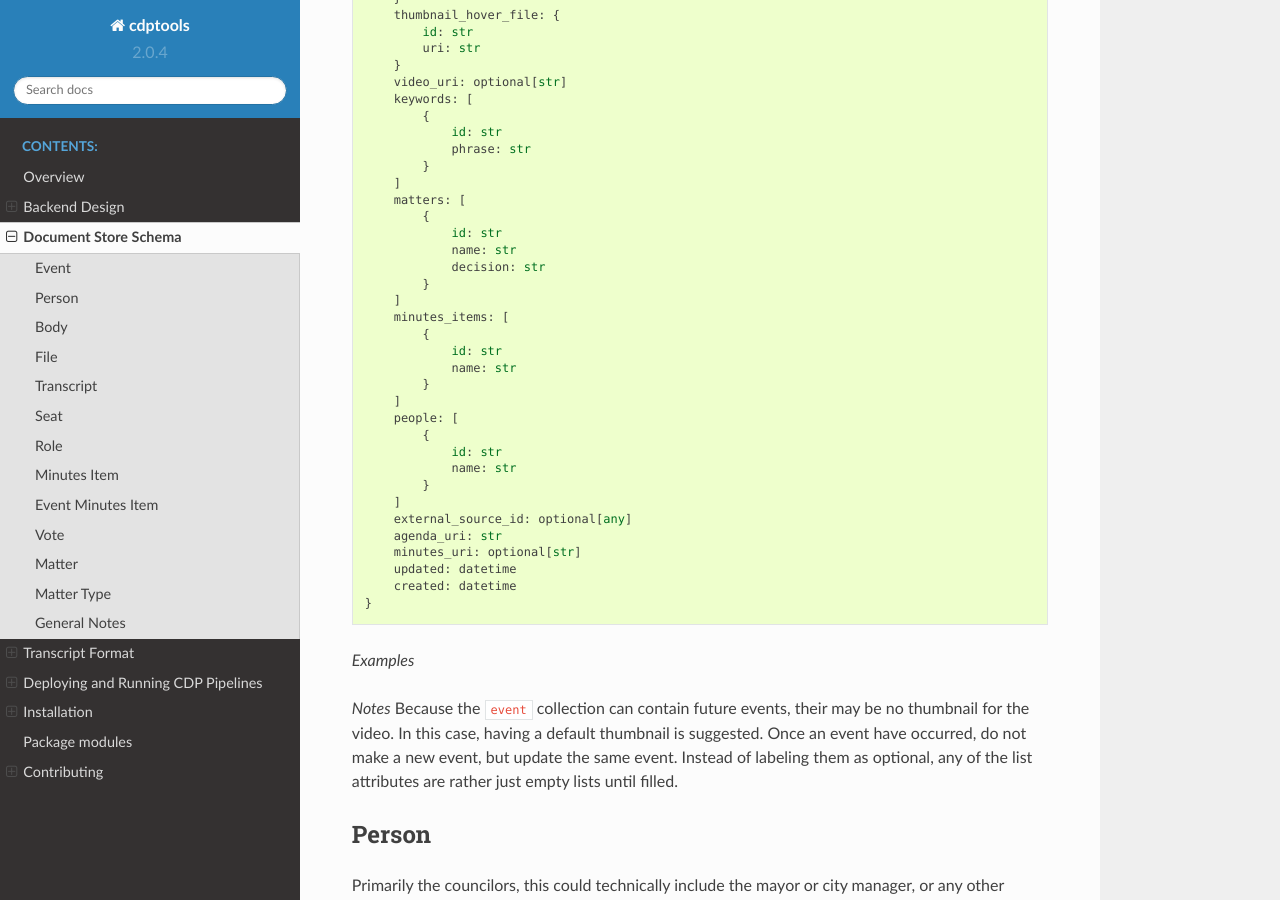
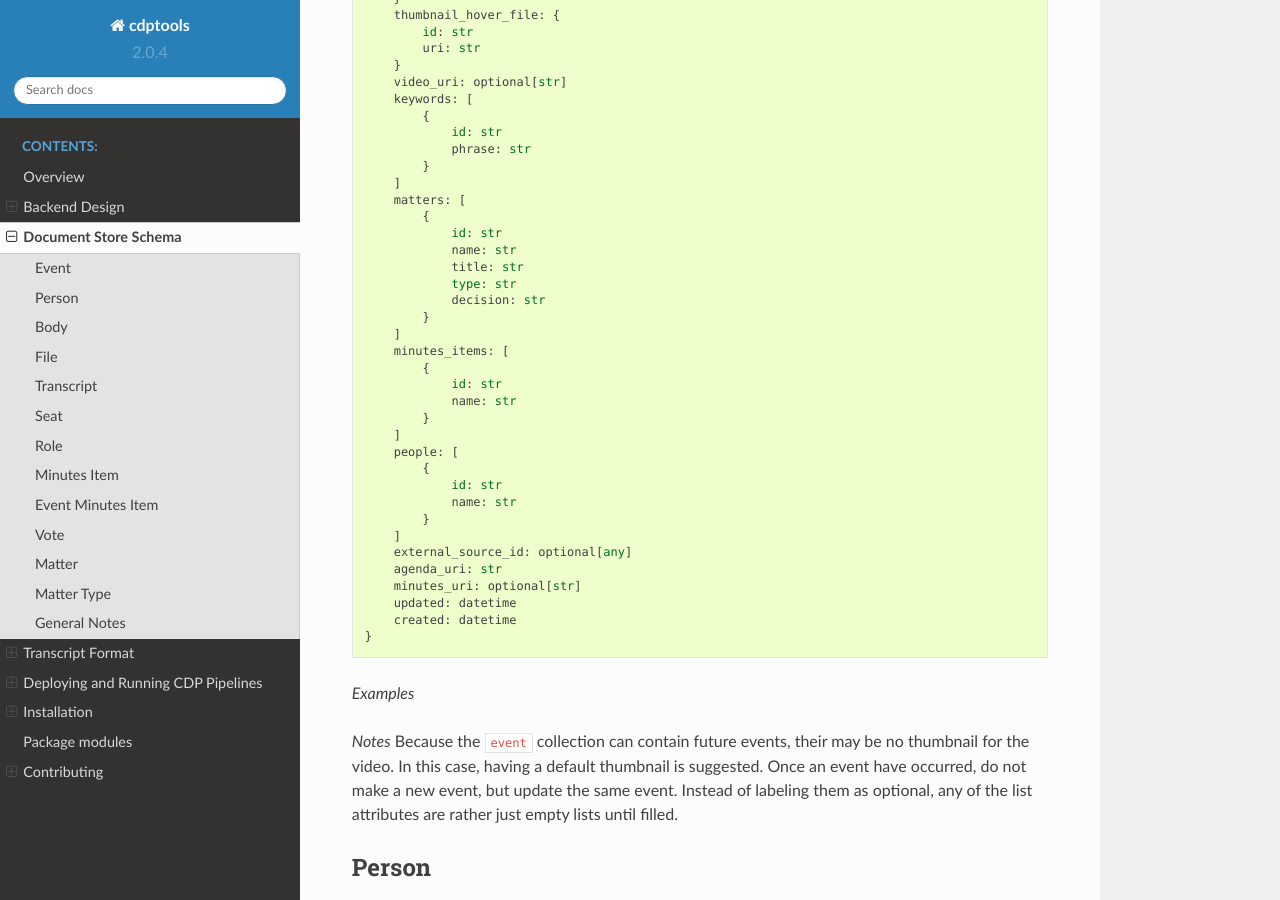
Before and after one commit to CouncilDataProject/cdptools_v2, a Sphinx documentation site: the page built from docs/document_store_schema.md, in a window 1280 px wide and 900 px high, scrolled down 557 px. Built offline with Sphinx 7.4.7 and the Read the Docs theme 2.0.0, drawn with Linux system fonts in a browser that asks for light colours; pages that are not in the unit, such as notebooks, are missing from menus; some of the changed text lies outside the part shown.

Commit message:
Standardize matter refs in all other joins to include title and type

```diff
--- a/docs/document_store_schema.md
+++ b/docs/document_store_schema.md
@@ -31,6 +31,8 @@
         {
             id: str
             name: str
+            title: str
+            type: str
             decision: str
         }
     ]
@@ -223,6 +225,7 @@
       id: str
       name: str
       title: str
+      type: str
     }
     external_source_id: optional[any]
     created: datetime
@@ -252,6 +255,7 @@
       id: str
       name: str
       title: str
+      type: str
     }
     votes: [
         {
@@ -292,8 +296,8 @@
 vote_id: {
     matter: {
         id: str
+        name: str
         title: str
-        name: str
         type: str
     }
     event: {
```
